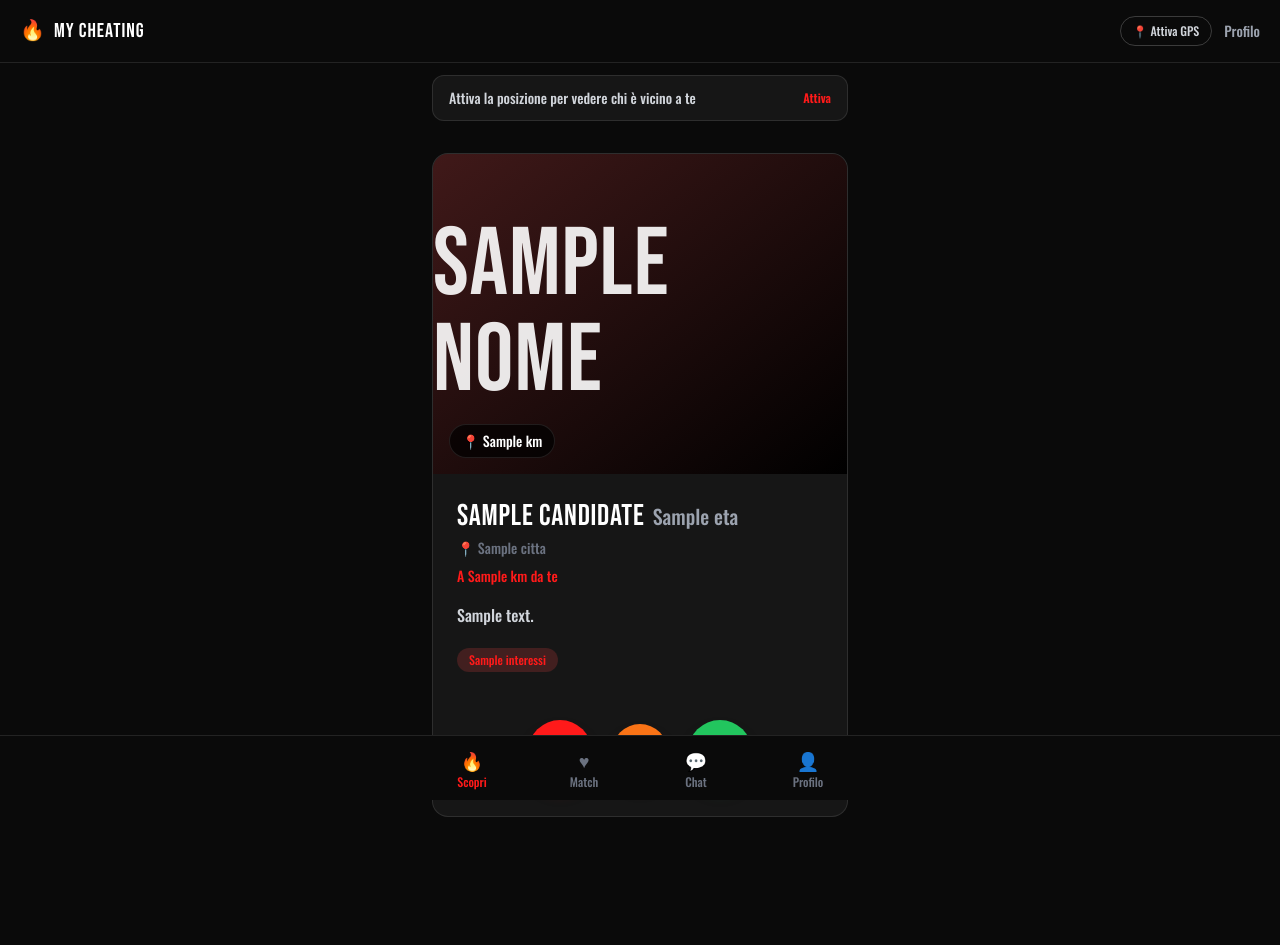
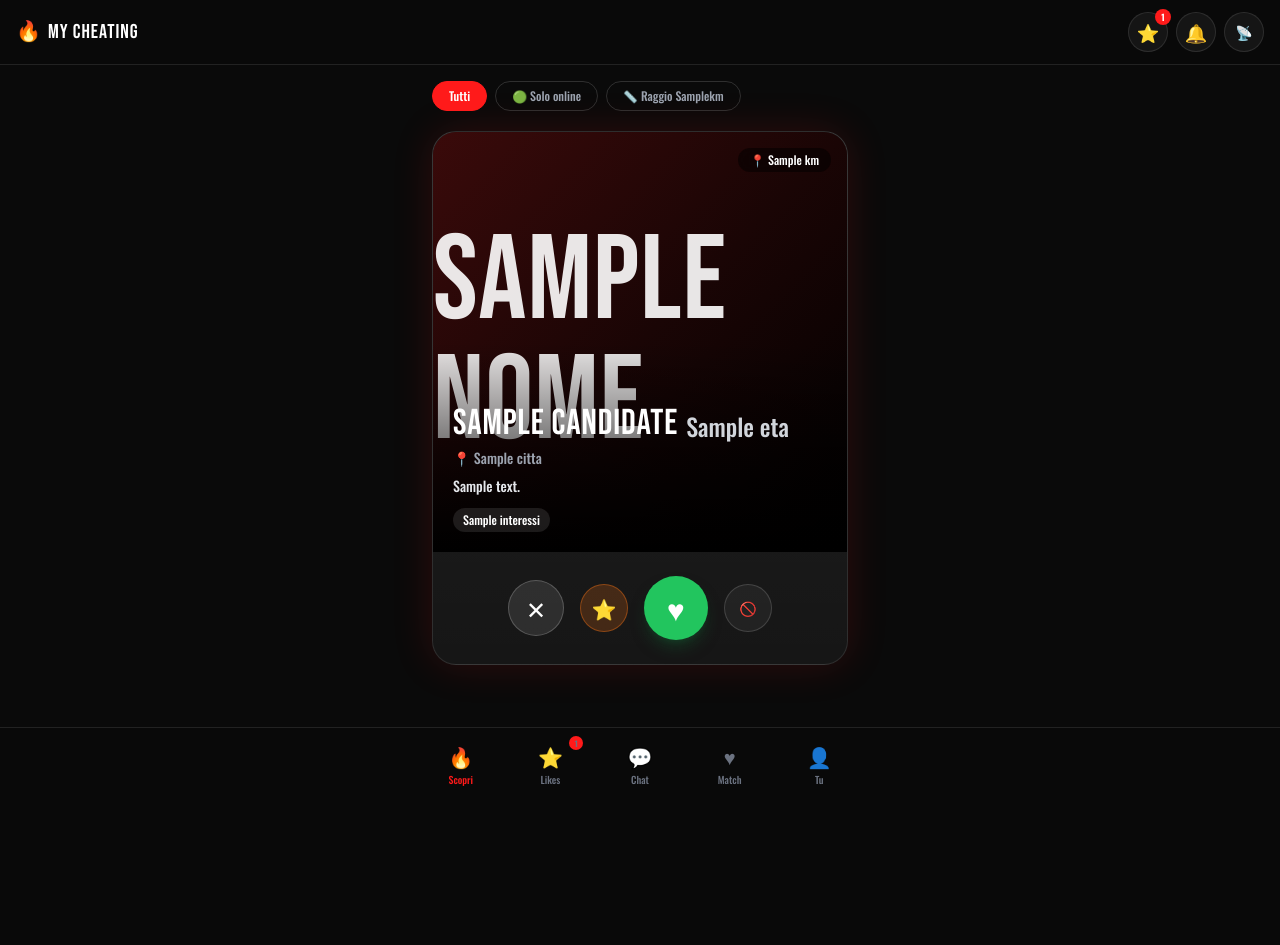
Before and after one commit to LesathX/spark-dating, a FastAPI app: template templates/discover.html in a window 1280 px wide. After the commit the page ends 786 px from the top, so only its background shows below. Run offline with FastAPI, Linux system fonts and the light colour scheme; the template is opened without the code that fills it: most values are stand-ins (such as "Sample title", 1, 10 or a date in 2020); some libraries are stand-ins or nearby versions.

Commit message:
Add files via upload

```diff
--- a/app.py
+++ b/app.py
@@ -102,6 +102,28 @@ def unread_count(user_id):
         c.close()
         return n
     except Exception:
+        return 0
+
+def likes_received_count(user_id):
+    try:
+        c = db()
+        cur = c.cursor()
+        cur.execute("""
+            SELECT COUNT(*) as c FROM swipes s
+            WHERE s.to_user_id = %s
+              AND s.tipo IN ('like', 'superlike')
+              AND s.from_user_id NOT IN (
+                  SELECT CASE WHEN m.user1_id = %s THEN m.user2_id ELSE m.user1_id END
+                  FROM matches m WHERE (m.user1_id = %s OR m.user2_id = %s) AND m.attivo = 1
+              )
+              AND s.from_user_id NOT IN (SELECT to_user_id FROM swipes WHERE from_user_id = %s)
+        """, (user_id, user_id, user_id, user_id, user_id))
+        n = cur.fetchone()["c"]
+        cur.close()
+        c.close()
+        return n
+    except Exception as e:
+        print("likes_received_count error:", e)
         return 0
 
 def haversine_km(lat1, lon1, lat2, lon2):
@@ -235,6 +257,8 @@ async def discover(req: Request):
     if not user:
         return RedirectResponse("/login", 303)
 
+    only_online = req.query_params.get("online") == "1"
+
     # max distance from preferences
     distanza_max = 50
     try:
@@ -290,22 +314,26 @@ async def discover(req: Request):
 
         # fallback: users without GPS if no nearby found
         if not cand:
-            cur.execute("""
+            online_sql = " AND u.is_online = 1" if only_online else ""
+            cur.execute(f"""
                 SELECT u.* FROM users u
                 WHERE u.id != %s AND u.stato = 'attivo'
                   AND u.id NOT IN (SELECT to_user_id FROM swipes WHERE from_user_id = %s)
                   AND u.id NOT IN (SELECT blocked_id FROM blocks WHERE blocker_id = %s)
                   AND u.id NOT IN (SELECT blocker_id FROM blocks WHERE blocked_id = %s)
+                  {online_sql}
                 ORDER BY RANDOM() LIMIT 1
             """, (user["id"], user["id"], user["id"], user["id"]))
             cand = cur.fetchone()
     else:
-        cur.execute("""
+        online_sql = " AND u.is_online = 1" if only_online else ""
+        cur.execute(f"""
             SELECT u.* FROM users u
             WHERE u.id != %s AND u.stato = 'attivo'
               AND u.id NOT IN (SELECT to_user_id FROM swipes WHERE from_user_id = %s)
               AND u.id NOT IN (SELECT blocked_id FROM blocks WHERE blocker_id = %s)
               AND u.id NOT IN (SELECT blocker_id FROM blocks WHERE blocked_id = %s)
+              {online_sql}
             ORDER BY RANDOM() LIMIT 1
         """, (user["id"], user["id"], user["id"], user["id"]))
         cand = cur.fetchone()
@@ -335,8 +363,10 @@ async def discover(req: Request):
         "user": user,
         "candidate": candidate,
         "unread": unread_count(user["id"]),
+        "likes_count": likes_received_count(user["id"]),
         "has_gps": has_gps,
         "distanza_max": distanza_max,
+        "only_online": only_online,
     })
 
 @app.post("/swipe")
@@ -556,6 +586,78 @@ async def notifications_page(req: Request):
         "request": req, "user": user, "notifications": [dict(n) for n in notifs], "unread": 0
     })
 
+
+
+@app.get("/likes", response_class=HTMLResponse)
+async def likes_page(req: Request):
+    user = current_user(req)
+    if not user:
+        return RedirectResponse("/login", 303)
+    c = db()
+    cur = c.cursor()
+    cur.execute("""
+        SELECT u.* FROM swipes s
+        JOIN users u ON u.id = s.from_user_id
+        WHERE s.to_user_id = %s
+          AND s.tipo IN ('like', 'superlike')
+          AND u.stato = 'attivo'
+          AND s.from_user_id NOT IN (
+              SELECT CASE WHEN m.user1_id = %s THEN m.user2_id ELSE m.user1_id END
+              FROM matches m WHERE (m.user1_id = %s OR m.user2_id = %s) AND m.attivo = 1
+          )
+          AND s.from_user_id NOT IN (SELECT to_user_id FROM swipes WHERE from_user_id = %s)
+        ORDER BY s.created_at DESC
+        LIMIT 50
+    """, (user["id"], user["id"], user["id"], user["id"], user["id"]))
+    rows = cur.fetchall()
+    my_lat, my_lng = user.get("latitude"), user.get("longitude")
+    likes = []
+    for r in rows:
+        d = dict(r)
+        d["eta"] = eta(d.get("data_nascita"))
+        if my_lat and my_lng and d.get("latitude") and d.get("longitude"):
+            dist = haversine_km(my_lat, my_lng, d["latitude"], d["longitude"])
+            d["distance_km"] = round(dist, 1) if dist is not None else None
+        else:
+            d["distance_km"] = None
+        likes.append(d)
+    cur.close()
+    c.close()
+    return templates.TemplateResponse("likes.html", {
+        "request": req, "user": user, "likes": likes,
+        "unread": unread_count(user["id"]),
+        "likes_count": len(likes),
+    })
+
+
+@app.post("/block/{user_id}")
+async def block_user(req: Request, user_id: int):
+    user = current_user(req)
+    if not user:
+        return RedirectResponse("/login", 303)
+    if user_id == user["id"]:
+        return RedirectResponse("/discover", 303)
+    c = db()
+    cur = c.cursor()
+    try:
+        cur.execute(
+            "INSERT INTO blocks (blocker_id, blocked_id) VALUES (%s, %s) ON CONFLICT DO NOTHING",
+            (user["id"], user_id),
+        )
+        # also dislike so they don't show again
+        cur.execute(
+            "INSERT INTO swipes (from_user_id, to_user_id, tipo) VALUES (%s, %s, 'dislike') ON CONFLICT DO NOTHING",
+            (user["id"], user_id),
+        )
+        c.commit()
+    except Exception as e:
+        c.rollback()
+        print("block error:", e)
+    finally:
+        cur.close()
+        c.close()
+    return RedirectResponse("/discover", 303)
+
 @app.get("/admin", response_class=HTMLResponse)
 async def admin_panel(req: Request):
     user = require_admin(req)
--- a/templates/discover.html
+++ b/templates/discover.html
@@ -7,189 +7,177 @@
     <link href="https://fonts.googleapis.com/css2?family=Oswald:wght@500;600;700&family=Bebas+Neue&display=swap" rel="stylesheet">
     <script src="https://cdn.tailwindcss.com"></script>
     <style>
-        body { background-color: #0a0a0a; font-family: 'Oswald', sans-serif; }
+        body { background: #0a0a0a; font-family: 'Oswald', sans-serif; }
         .font-hot { font-family: 'Bebas Neue', sans-serif; letter-spacing: 1px; }
         .text-red-pure { color: #ff1a1a; }
+        .card-glow { box-shadow: 0 0 40px rgba(255,26,26,0.15); }
     </style>
 </head>
-<body class="text-white min-h-screen pb-24">
+<body class="text-white min-h-screen pb-28">
 
-    <div class="flex items-center justify-between px-5 py-4 border-b border-white/10">
-        <div class="font-hot text-xl tracking-wider flex items-center gap-2">
+    <!-- Top bar -->
+    <div class="sticky top-0 z-20 bg-[#0a0a0a]/95 backdrop-blur border-b border-white/10 px-4 py-3 flex items-center justify-between">
+        <div class="font-hot text-xl tracking-wider flex items-center gap-1.5">
             <span class="text-red-pure">🔥</span> MY CHEATING
         </div>
-        <div class="flex items-center gap-3 text-sm">
-            <button id="gps-btn" onclick="requestLocation()" class="text-xs px-3 py-1.5 rounded-full border border-white/20 text-gray-300 hover:border-[#ff1a1a] hover:text-red-pure">
-                {% if has_gps %}📍 GPS attivo{% else %}📍 Attiva GPS{% endif %}
+        <div class="flex items-center gap-2">
+            <a href="/likes" class="relative w-10 h-10 rounded-full bg-white/5 border border-white/10 flex items-center justify-center text-lg" title="Chi ti ha messo like">
+                ⭐
+                {% if likes_count and likes_count > 0 %}
+                <span class="absolute -top-1 -right-1 min-w-[16px] h-4 bg-[#ff1a1a] text-[9px] font-bold rounded-full flex items-center justify-center px-1">{{ likes_count }}</span>
+                {% endif %}
+            </a>
+            <a href="/notifications" class="relative w-10 h-10 rounded-full bg-white/5 border border-white/10 flex items-center justify-center text-lg" title="Notifiche">
+                🔔
+                {% if unread and unread > 0 %}
+                <span class="absolute -top-1 -right-1 min-w-[16px] h-4 bg-[#ff1a1a] text-[9px] font-bold rounded-full flex items-center justify-center px-1">{{ unread if unread < 10 else '9+' }}</span>
+                {% endif %}
+            </a>
+            <button onclick="requestLocation()" id="gps-btn" class="w-10 h-10 rounded-full bg-white/5 border border-white/10 flex items-center justify-center text-sm" title="GPS">
+                {% if has_gps %}📍{% else %}📡{% endif %}
             </button>
-            <a href="/profile" class="text-gray-400">Profilo</a>
         </div>
     </div>
 
-    <div id="gps-banner" class="hidden max-w-md mx-auto px-4 pt-3">
-        <div class="bg-white/5 border border-white/10 rounded-xl px-4 py-3 text-sm text-gray-300 flex items-center justify-between gap-3">
-            <span id="gps-status">Attiva la posizione per vedere chi è vicino a te</span>
-            <button onclick="requestLocation()" class="text-red-pure text-xs font-semibold shrink-0">Attiva</button>
-        </div>
+    <!-- Filters bar -->
+    <div class="max-w-md mx-auto px-4 pt-4 flex gap-2 overflow-x-auto">
+        <a href="/discover" class="shrink-0 px-4 py-1.5 rounded-full text-xs border {% if not only_online %}bg-[#ff1a1a] border-[#ff1a1a] text-white{% else %}border-white/15 text-gray-400{% endif %}">Tutti</a>
+        <a href="/discover?online=1" class="shrink-0 px-4 py-1.5 rounded-full text-xs border {% if only_online %}bg-[#ff1a1a] border-[#ff1a1a] text-white{% else %}border-white/15 text-gray-400{% endif %}">🟢 Solo online</a>
+        <a href="/profile" class="shrink-0 px-4 py-1.5 rounded-full text-xs border border-white/15 text-gray-400">📏 Raggio {{ distanza_max }}km</a>
     </div>
 
-    <div class="max-w-md mx-auto px-4 py-8">
+    <div class="max-w-md mx-auto px-4 py-5">
         {% if candidate %}
-        <div class="bg-white/5 border border-white/10 rounded-2xl overflow-hidden">
-            <div class="h-80 bg-gradient-to-br from-red-900/40 to-black flex items-center justify-center relative">
-                <div class="text-white text-8xl font-hot opacity-90">{{ candidate.nome[0] | upper }}</div>
+        <div class="card-glow bg-gradient-to-b from-white/10 to-white/5 border border-white/10 rounded-3xl overflow-hidden">
+            <!-- Photo area -->
+            <div class="relative h-[420px] bg-gradient-to-br from-[#3a0a0a] via-[#1a0505] to-black flex items-end">
+                <div class="absolute inset-0 flex items-center justify-center">
+                    <div class="text-white/90 text-[120px] font-hot leading-none">{{ candidate.nome[0] | upper }}</div>
+                </div>
+                <div class="absolute inset-0 bg-gradient-to-t from-black via-transparent to-transparent"></div>
+
                 {% if candidate.is_online %}
-                <div class="absolute top-4 right-4 bg-green-500 text-white text-xs font-bold px-3 py-1 rounded-full">ONLINE</div>
+                <div class="absolute top-4 left-4 flex items-center gap-1.5 bg-black/50 backdrop-blur px-3 py-1 rounded-full text-xs">
+                    <span class="w-2 h-2 rounded-full bg-green-400 animate-pulse"></span> Online
+                </div>
                 {% endif %}
+
                 {% if candidate.distance_km is not none %}
-                <div class="absolute bottom-4 left-4 bg-black/70 text-white text-sm font-medium px-3 py-1.5 rounded-full border border-white/10">
+                <div class="absolute top-4 right-4 bg-black/50 backdrop-blur px-3 py-1 rounded-full text-xs">
                     📍 {{ candidate.distance_km }} km
                 </div>
                 {% endif %}
+
+                <div class="relative z-10 p-5 w-full">
+                    <div class="flex items-end gap-2">
+                        <h2 class="font-hot text-4xl tracking-wide">{{ candidate.nome }}</h2>
+                        <span class="text-2xl text-gray-300 mb-0.5">{{ candidate.eta }}</span>
                     </div>
-            <div class="p-6">
-                <div class="flex items-baseline gap-2 mb-1">
-                    <h2 class="font-hot text-3xl tracking-wide">{{ candidate.nome }}</h2>
-                    <span class="text-gray-400 text-xl">{{ candidate.eta }}</span>
-                </div>
-                {% if candidate.citta %}<p class="text-gray-500 text-sm mb-2">📍 {{ candidate.citta }}</p>{% endif %}
-                {% if candidate.distance_km is not none %}
-                <p class="text-red-pure text-sm mb-4">A {{ candidate.distance_km }} km da te</p>
-                {% endif %}
-                {% if candidate.bio %}<p class="text-gray-300 mb-5 leading-relaxed">{{ candidate.bio }}</p>{% endif %}
+                    {% if candidate.citta %}<p class="text-gray-400 text-sm mt-1">📍 {{ candidate.citta }}</p>{% endif %}
+                    {% if candidate.bio %}<p class="text-gray-200 text-sm mt-2 line-clamp-2">{{ candidate.bio }}</p>{% endif %}
                     {% if candidate.interessi %}
-                <div class="flex flex-wrap gap-2 mb-6">
-                    {% for i in candidate.interessi %}
-                    <span class="bg-red-500/20 text-red-pure text-xs font-medium px-3 py-1 rounded-full">{{ i }}</span>
+                    <div class="flex flex-wrap gap-1.5 mt-3">
+                        {% for i in candidate.interessi[:5] %}
+                        <span class="bg-white/10 text-xs px-2.5 py-1 rounded-full">{{ i }}</span>
                         {% endfor %}
                     </div>
                     {% endif %}
                 </div>
-            <div class="flex justify-center items-center gap-5 pb-8">
+            </div>
+
+            <!-- Action buttons -->
+            <div class="flex items-center justify-center gap-4 py-6 px-4">
                 <form method="post" action="/swipe">
                     <input type="hidden" name="to_user_id" value="{{ candidate.id }}">
                     <input type="hidden" name="tipo" value="dislike">
-                    <button class="w-16 h-16 rounded-full bg-[#ff1a1a] text-white text-2xl flex items-center justify-center shadow-lg shadow-red-900/40">✕</button>
+                    <button class="w-14 h-14 rounded-full bg-white/10 border border-white/20 text-2xl hover:bg-[#ff1a1a] hover:border-[#ff1a1a] transition" title="No">✕</button>
                 </form>
                 <form method="post" action="/swipe">
                     <input type="hidden" name="to_user_id" value="{{ candidate.id }}">
                     <input type="hidden" name="tipo" value="superlike">
-                    <button class="w-14 h-14 rounded-full bg-orange-500 text-white text-xl flex items-center justify-center shadow-lg shadow-orange-900/40">🔥</button>
+                    <button class="w-12 h-12 rounded-full bg-orange-500/20 border border-orange-500/40 text-xl text-orange-400 hover:bg-orange-500 hover:text-white transition" title="Super Like">⭐</button>
                 </form>
                 <form method="post" action="/swipe">
                     <input type="hidden" name="to_user_id" value="{{ candidate.id }}">
                     <input type="hidden" name="tipo" value="like">
-                    <button class="w-16 h-16 rounded-full bg-[#22c55e] text-white text-2xl flex items-center justify-center shadow-lg shadow-green-900/40">♥</button>
+                    <button class="w-16 h-16 rounded-full bg-[#22c55e] text-white text-3xl shadow-lg shadow-green-900/50 hover:scale-105 transition" title="Like">♥</button>
+                </form>
+                <form method="post" action="/block/{{ candidate.id }}">
+                    <button class="w-12 h-12 rounded-full bg-white/5 border border-white/15 text-sm text-gray-400 hover:text-red-pure hover:border-red-pure transition" title="Blocca">🚫</button>
                 </form>
             </div>
         </div>
         {% else %}
-        <div class="text-center py-20">
-            <div class="text-5xl mb-4">🔍</div>
-            <h2 class="font-hot text-2xl mb-2">Nessun profilo vicino</h2>
-            <p class="text-gray-500 mb-4">Prova ad aumentare il raggio GPS nel profilo</p>
-            <a href="/profile" class="text-red-pure text-sm">Impostazioni distanza →</a>
+        <div class="text-center py-24">
+            <div class="text-6xl mb-4">🌙</div>
+            <h2 class="font-hot text-3xl mb-2">Nessuno qui intorno</h2>
+            <p class="text-gray-500 mb-6">Aumenta il raggio o disattiva “solo online”</p>
+            <div class="flex flex-col gap-3 items-center">
+                <a href="/discover" class="bg-[#ff1a1a] px-8 py-3 rounded-xl font-semibold">Mostra tutti</a>
+                <a href="/profile" class="text-gray-400 text-sm">Cambia distanza max →</a>
+            </div>
         </div>
         {% endif %}
     </div>
 
-    <nav class="fixed bottom-0 left-0 right-0 bg-[#0a0a0a] border-t border-white/10">
-        <div class="max-w-md mx-auto grid grid-cols-4 h-16 text-xs">
-            <a href="/discover" class="flex flex-col items-center justify-center text-red-pure">
-                <span class="text-lg">🔥</span> Scopri
+    <!-- Bottom nav 5 items -->
+    <nav class="fixed bottom-0 left-0 right-0 bg-[#0a0a0a]/95 backdrop-blur border-t border-white/10 z-20">
+        <div class="max-w-md mx-auto grid grid-cols-5 h-[72px] text-[10px]">
+            <a href="/discover" class="flex flex-col items-center justify-center text-red-pure gap-0.5">
+                <span class="text-xl">🔥</span> Scopri
             </a>
-            <a href="/matches" class="flex flex-col items-center justify-center text-gray-500">
-                <span class="text-lg">♥</span> Match
+            <a href="/likes" class="flex flex-col items-center justify-center text-gray-500 gap-0.5 relative">
+                <span class="text-xl">⭐</span> Likes
+                {% if likes_count and likes_count > 0 %}
+                <span class="absolute top-2 right-3 min-w-[14px] h-3.5 bg-[#ff1a1a] text-[8px] font-bold rounded-full flex items-center justify-center">{{ likes_count }}</span>
+                {% endif %}
             </a>
-            <a href="/notifications" class="flex flex-col items-center justify-center text-gray-500 relative">
-                <span class="text-lg relative">
-                    💬
-                    {% if unread and unread > 0 %}
-                    <span class="absolute -top-2 -right-3 min-w-[18px] h-[18px] bg-[#ff1a1a] text-white text-[10px] font-bold rounded-full flex items-center justify-center px-1">{{ unread if unread < 10 else '9+' }}</span>
-                    {% endif %}
-                </span>
-                Chat
+            <a href="/matches" class="flex flex-col items-center justify-center text-gray-500 gap-0.5">
+                <span class="text-xl">💬</span> Chat
             </a>
-            <a href="/profile" class="flex flex-col items-center justify-center text-gray-500">
-                <span class="text-lg">👤</span> Profilo
+            <a href="/matches" class="flex flex-col items-center justify-center text-gray-500 gap-0.5">
+                <span class="text-xl">♥</span> Match
+            </a>
+            <a href="/profile" class="flex flex-col items-center justify-center text-gray-500 gap-0.5">
+                <span class="text-xl">👤</span> Tu
             </a>
         </div>
     </nav>
 
     <script>
-    const hasGps = {{ 'true' if has_gps else 'false' }};
-
     function requestLocation() {
         const btn = document.getElementById('gps-btn');
-        const banner = document.getElementById('gps-banner');
-        const status = document.getElementById('gps-status');
-        if (!navigator.geolocation) {
-            alert('GPS non supportato da questo browser');
-            return;
-        }
-        if (btn) btn.textContent = '📍 Cerco...';
-        navigator.geolocation.getCurrentPosition(
-            async function(pos) {
+        if (!navigator.geolocation) { alert('GPS non supportato'); return; }
+        btn.textContent = '⏳';
+        navigator.geolocation.getCurrentPosition(async (pos) => {
             try {
                 const res = await fetch('/location', {
                     method: 'POST',
-                        headers: { 'Content-Type': 'application/json' },
-                        body: JSON.stringify({
-                            latitude: pos.coords.latitude,
-                            longitude: pos.coords.longitude
-                        })
+                    headers: {'Content-Type': 'application/json'},
+                    body: JSON.stringify({latitude: pos.coords.latitude, longitude: pos.coords.longitude})
                 });
                 const data = await res.json();
-                    if (data.ok) {
-                        if (btn) btn.textContent = '📍 GPS attivo';
-                        if (status) status.textContent = 'Posizione salvata! Ricarico...';
-                        setTimeout(() => location.reload(), 800);
-                    } else {
-                        if (btn) btn.textContent = '📍 Attiva GPS';
-                        alert('Errore nel salvare la posizione');
+                if (data.ok) location.reload();
+                else btn.textContent = '📡';
+            } catch(e) { btn.textContent = '📡'; }
+        }, () => { btn.textContent = '📡'; alert('Permesso GPS negato'); },
+        {enableHighAccuracy:true, timeout:15000});
     }
-                } catch (e) {
-                    if (btn) btn.textContent = '📍 Attiva GPS';
-                    alert('Errore di rete');
-                }
-            },
-            function(err) {
-                if (btn) btn.textContent = '📍 Attiva GPS';
-                if (banner) banner.classList.remove('hidden');
-                if (status) status.textContent = 'Permesso GPS negato. Attivalo dalle impostazioni del browser.';
-            },
-            { enableHighAccuracy: true, timeout: 15000, maximumAge: 60000 }
-        );
-    }
-
-    // Auto-request if no GPS yet
-    if (!hasGps) {
-        document.getElementById('gps-banner')?.classList.remove('hidden');
-        // soft auto prompt after 1s
-        setTimeout(() => {
-            if (navigator.geolocation) {
-                // don't force popup immediately; user can click
-            }
-        }, 500);
-    }
-
-    // WebSocket toasts
-    (function() {
+    (function(){
         const userId = {{ user.id if user else 'null' }};
         if (!userId) return;
-        let ws;
         function connect() {
-            const protocol = window.location.protocol === 'https:' ? 'wss:' : 'ws:';
-            ws = new WebSocket(`${protocol}//${window.location.host}/ws/${userId}`);
-            ws.onmessage = function(event) {
-                const data = JSON.parse(event.data);
-                const toast = document.createElement('div');
-                toast.style.cssText = 'position:fixed;top:20px;left:50%;transform:translateX(-50%);background:#ff1a1a;color:white;padding:14px 24px;border-radius:12px;z-index:9999;text-align:center;max-width:90%;font-family:Oswald,sans-serif;';
-                toast.innerHTML = `<strong>${data.title || 'Notifica'}</strong><br><span style="font-size:13px">${data.message || ''}</span>`;
-                document.body.appendChild(toast);
-                setTimeout(() => { toast.style.opacity='0'; setTimeout(() => toast.remove(), 400); }, 4000);
+            const p = location.protocol === 'https:' ? 'wss:' : 'ws:';
+            const ws = new WebSocket(`${p}//${location.host}/ws/${userId}`);
+            ws.onmessage = (e) => {
+                const d = JSON.parse(e.data);
+                const t = document.createElement('div');
+                t.style.cssText = 'position:fixed;top:16px;left:50%;transform:translateX(-50%);background:#ff1a1a;color:#fff;padding:12px 20px;border-radius:12px;z-index:99;font-family:Oswald,sans-serif;text-align:center;max-width:90%';
+                t.innerHTML = `<b>${d.title||'Notifica'}</b><br><span style="font-size:12px">${d.message||''}</span>`;
+                document.body.appendChild(t);
+                setTimeout(()=>{t.style.opacity='0';setTimeout(()=>t.remove(),300)},3500);
             };
-            ws.onclose = function() { setTimeout(connect, 3000); };
+            ws.onclose = () => setTimeout(connect, 3000);
         }
         connect();
     })();
```
Also changed, not shown: templates/likes.html (added, +90 -0 lines), templates/matches.html (+64 -54 lines), templates/notifications.html (+13 -16 lines), templates/profile.html (+13 -16 lines). Lines whose indentation alone changed are shown as unchanged.
